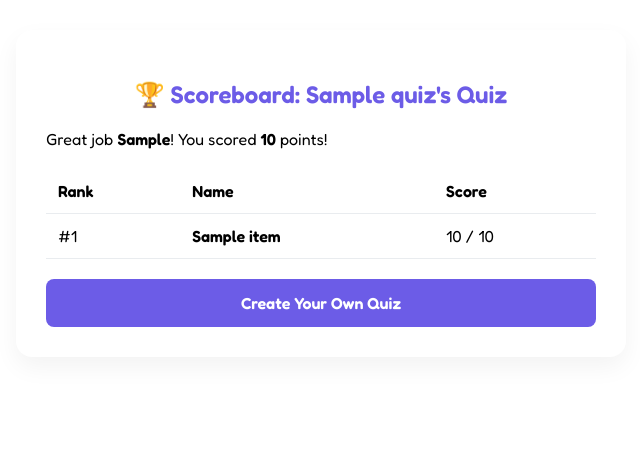
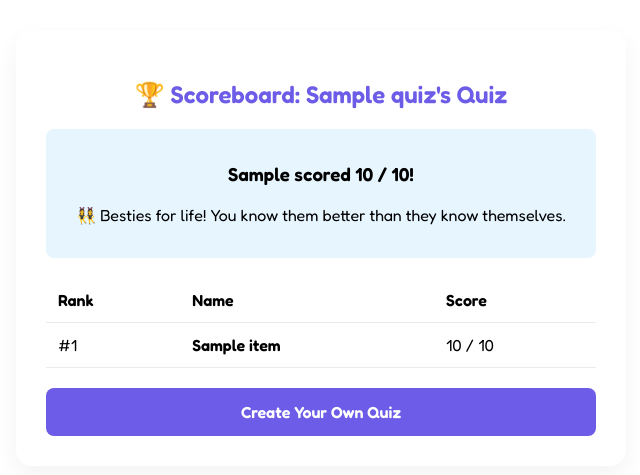
Before and after one commit to prishachakraborty1-ops/python-quiz-app, a Flask app: template templates/scoreboard.html in a window 1280 px wide. Shown: the top 475 px of the page, without its empty margins (319-959 px from the left). Run offline with Flask 3, Linux system fonts and the light colour scheme; the template is opened without the code that fills it: most values are stand-ins (such as "Sample title", 1, 10 or a date in 2020).

Commit message:
Update scoreboard.html

```diff
--- a/templates/scoreboard.html
+++ b/templates/scoreboard.html
@@ -4,7 +4,23 @@
 
   {% if recent_friend %}
     <div class="recent-score-banner">
-      Great job <strong>{{ recent_friend }}</strong>! You scored <strong>{{ recent_score }}</strong> points!
+     {% if recent_friend %}
+  <div style="text-align: center; background: #e7f5ff; padding: 15px; border-radius: 8px; margin-bottom: 20px;">
+    <h3>{{ recent_friend }} scored {{ recent_score }} / {{ quiz.max_score }}!</h3>
+
+    {% set percentage = (recent_score|int / quiz.max_score|int) * 100 %}
+
+    {% if percentage == 100 %}
+      <p>👯‍♀️ Besties for life! You know them better than they know themselves.</p>
+    {% elif percentage >= 75 %}
+      <p>😎 Not bad! You're definitely in the inner circle.</p>
+    {% elif percentage >= 50 %}
+      <p>🫠 You survived, but maybe pay a little more attention when they talk?</p>
+    {% else %}
+      <p>🤡 Yikes. Are you sure you two have actually met?</p>
+    {% endif %}
+  </div>
+{% endif %}
     </div>
   {% endif %}
 
```
